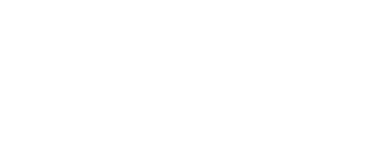
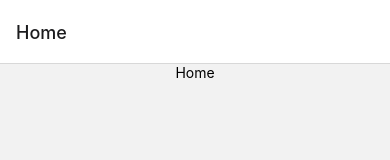
Before and after one commit to EngPeterAtef/apps-collection-react-native, a React Native app: screen /Home in a window 390 px wide. Shown: the top 160 px of the page. Built offline with nearby package versions, Linux system fonts and the light colour scheme.

Commit message:
feat: stack navigator

```diff
--- a/App.tsx
+++ b/App.tsx
@@ -5,15 +5,17 @@
  * @format
  */
 
+import {NavigationContainer} from '@react-navigation/native';
 import React from 'react';
-import {SafeAreaView, ScrollView, StatusBar, StyleSheet} from 'react-native';
+import {StyleSheet} from 'react-native';
+import 'react-native-gesture-handler';
+import StackNavigator from './app/navigation/StackNavigator';
 
 function App(): JSX.Element {
   return (
-    <SafeAreaView>
-      <StatusBar />
-      <ScrollView contentInsetAdjustmentBehavior="automatic" />
-    </SafeAreaView>
+    <NavigationContainer>
+      <StackNavigator />
+    </NavigationContainer>
   );
 }
 
--- /dev/null
+++ b/app/navigation/StackNavigator.tsx
@@ -0,0 +1,15 @@
+import {createStackNavigator} from '@react-navigation/stack';
+import React from 'react';
+import {Home} from '../screens';
+
+const Stack = createStackNavigator();
+
+function StackNavigator(): JSX.Element {
+  return (
+    <Stack.Navigator>
+      <Stack.Screen name="Home" component={Home} />
+    </Stack.Navigator>
+  );
+}
+
+export default StackNavigator;
--- /dev/null
+++ b/app/screens/Home.tsx
@@ -0,0 +1,27 @@
+import React from 'react';
+import {
+  SafeAreaView,
+  ScrollView,
+  StatusBar,
+  StyleSheet,
+  Text,
+  View,
+} from 'react-native';
+
+function Home(): JSX.Element {
+  return (
+    <SafeAreaView>
+      <StatusBar />
+      <ScrollView contentInsetAdjustmentBehavior="automatic">
+        <View style={styles.container}>
+          <Text>Home</Text>
+        </View>
+      </ScrollView>
+    </SafeAreaView>
+  );
+}
+export default Home;
+
+const styles = StyleSheet.create({
+  container: {flex: 1, justifyContent: 'center', alignItems: 'center'},
+});
--- a/app/screens/index.js
+++ b/app/screens/index.js
@@ -0,0 +1,3 @@
+import Home from './Home';
+
+export {Home};
--- a/babel.config.js
+++ b/babel.config.js
@@ -1,3 +1,4 @@
 module.exports = {
   presets: ['module:metro-react-native-babel-preset'],
+  plugins: ['react-native-reanimated/plugin'],
 };
```
Also changed, not shown: package.json (+9 -1 lines), 1 other file (tests, documents, lock files or other folders).
